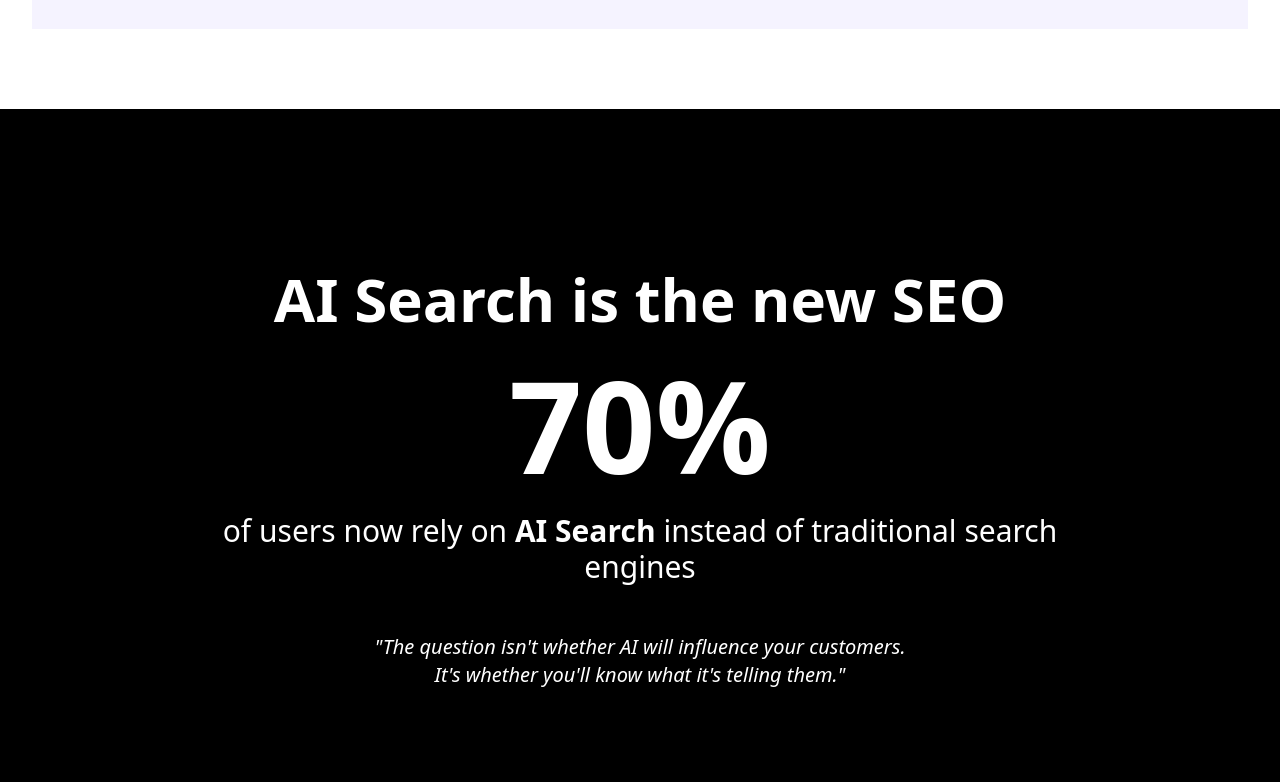
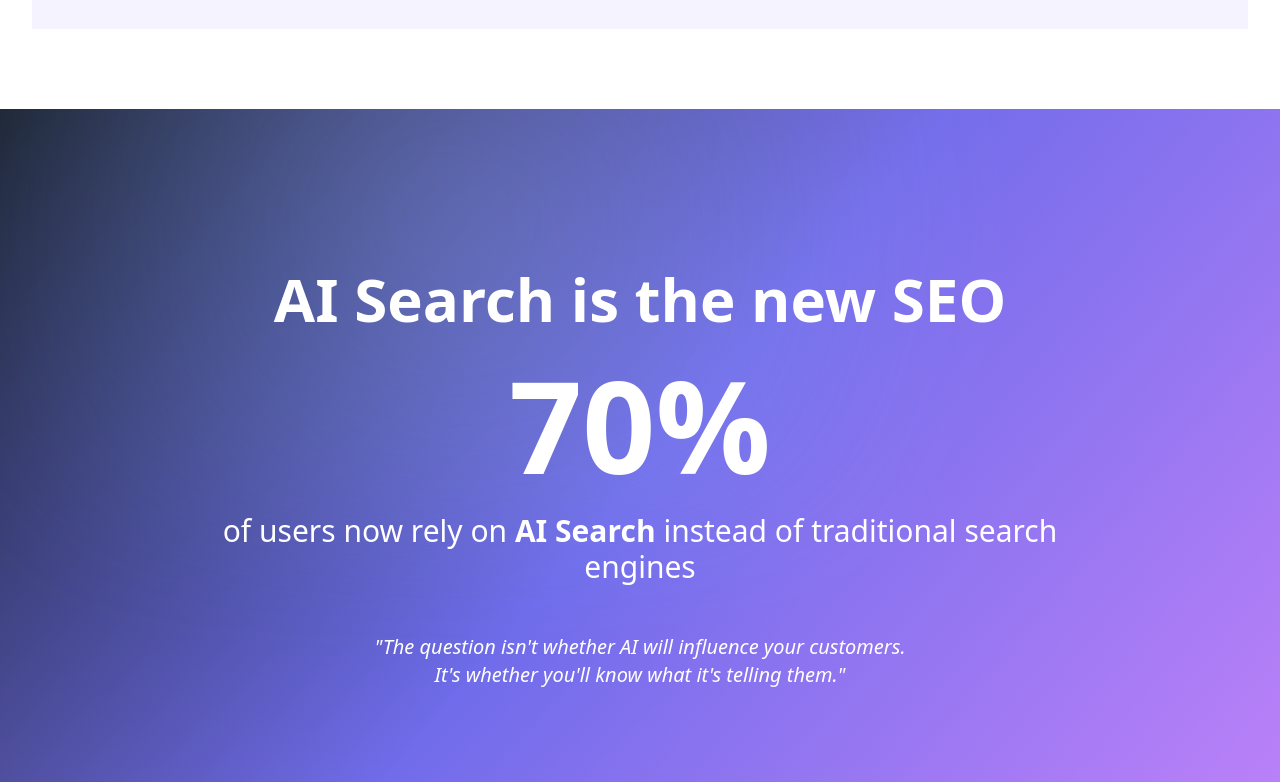
Before and after one commit to Amal-Igor/geoptimai, a plain HTML site: page index.html in a window 1280 px wide. Shown: the part 5098-5880 px from the top of the page. Drawn offline with nearby package versions, Linux system fonts and the light colour scheme; animation ran at ten frames a second.

Commit message:
harmonized color

```diff
--- a/index.html
+++ b/index.html
@@ -987,7 +987,7 @@
       </div>
     </section>
 
-    <section id="ai-influence" class="relative py-16 sm:py-40 bg-black text-white overflow-hidden">
+    <section id="ai-influence" class="relative py-16 sm:py-40 influence-gradient text-white overflow-hidden">
       <div class="relative z-10 mx-auto max-w-6xl px-6">
         <div class="text-center" style="opacity: 1;">
           <h2 class="text-3xl sm:text-4xl md:text-5xl lg:text-6xl font-black text-white mb-8" style="transform: none;">
--- a/styles.css
+++ b/styles.css
@@ -159,6 +159,28 @@ body {
   background: linear-gradient(90deg, var(--accent-teal), var(--primary));
 }
 
+.influence-gradient {
+  background: linear-gradient(
+      130deg,
+      rgba(11, 18, 32, 0.92),
+      rgba(79, 70, 229, 0.78),
+      rgba(168, 85, 247, 0.72)
+    ),
+    radial-gradient(circle at 20% 20%, rgba(34, 211, 238, 0.35), transparent 55%);
+  position: relative;
+  overflow: hidden;
+}
+
+.influence-gradient::after {
+  content: "";
+  position: absolute;
+  inset: -30% 10% 40% -20%;
+  background: radial-gradient(circle, rgba(180, 205, 255, 0.35), transparent 70%);
+  opacity: 0.7;
+  filter: blur(60px);
+  pointer-events: none;
+}
+
 .section-divider {
   position: relative;
   height: 1px;
```
